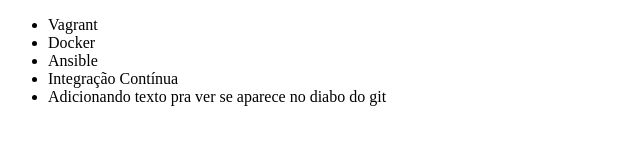
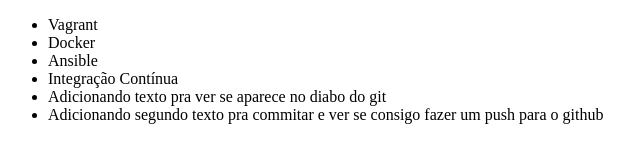
Before and after one commit to amandamov/Learning-about-Git-and-GitHub, a plain HTML site: page learning_gitgithub/index.html in a window 1280 px wide. Shown: the whole page, without its empty margins (0-640 px from the left). Drawn offline with Linux system fonts and the light colour scheme.

Commit message:
Adicionei segundo texto para fazer um commit e ver se consigo fazer push para github

```diff
--- a/learning_gitgithub/index.html
+++ b/learning_gitgithub/index.html
@@ -11,6 +11,7 @@
         <li>Ansible</li>
         <li>Integração Contínua</li>
         <li>Adicionando texto pra ver se aparece no diabo do git</li>
+        <li>Adicionando segundo texto pra commitar e ver se consigo fazer um push para o github</li>
 
     </ul>
 </body>
```
